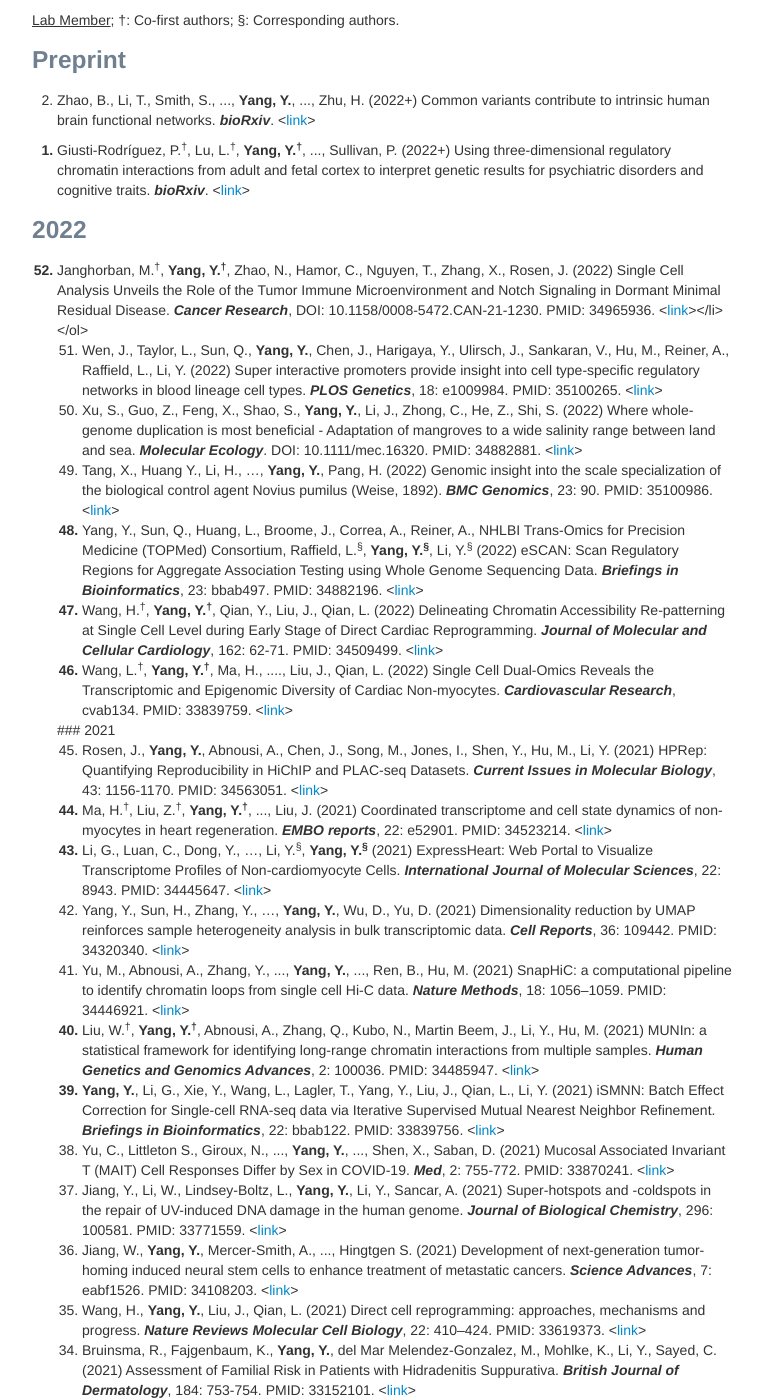
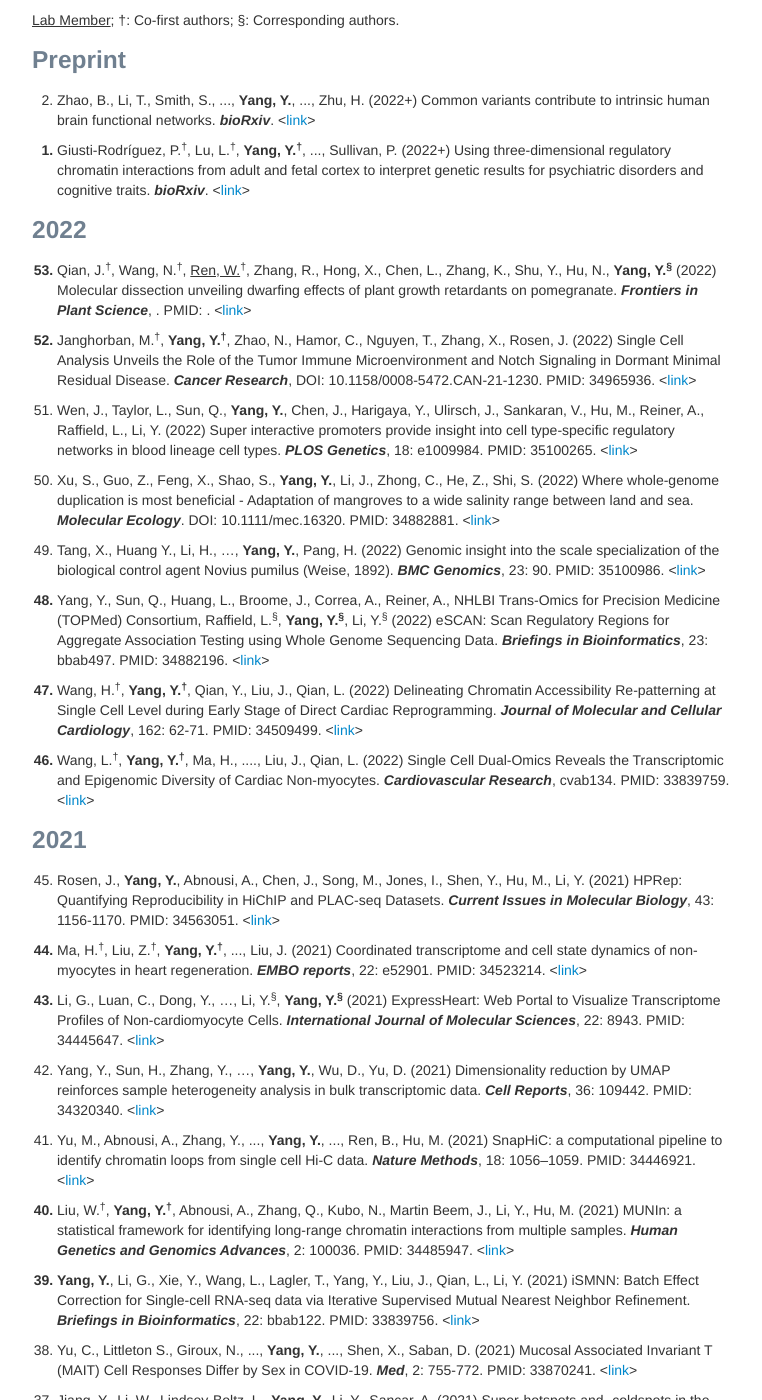
Before and after one commit to yuchenyanggroup/yuchenyanggroup.github.io, a Jekyll site: the page built from pages/pubs.md, in a window 1280 px wide and 1400 px high, scrolled down 244 px. Shown: the whole window, without its empty margins (258-1020 px from the left). Built offline with Jekyll 4.4.1, drawn with Linux system fonts in a browser that asks for light colours; some of the changed text lies outside the part shown.

Commit message:
Update pubs.md

```diff
--- a/pages/pubs.md
+++ b/pages/pubs.md
@@ -21,7 +21,9 @@ title: Yang Group's publications
 
 ### 2022
 
-<ol start="52" style="font-weight: bold;"> <li><span style="font-weight: normal;"> Janghorban, M.<sup>&dagger;</sup>, <b>Yang, Y.<sup>&dagger;</sup></b>, Zhao, N., Hamor, C., Nguyen, T., Zhang, X., Rosen, J. (2022) Single Cell Analysis Unveils the Role of the Tumor Immune Microenvironment and Notch Signaling in Dormant Minimal Residual Disease. <i><b>Cancer Research</b></i>, DOI: 10.1158/0008-5472.CAN-21-1230. PMID: 34965936. <<a href="https://cancerres.aacrjournals.org/content/early/2021/12/28/0008-5472.CAN-21-1230">link</a>></li></ol>
+<ol start="53" style="font-weight: bold;"> <li><span style="font-weight: normal;"> Qian, J.<sup>&dagger;</sup>, Wang, N.<sup>&dagger;</sup>, <u>Ren, W.</u><sup>&dagger;</sup>, Zhang, R., Hong, X., Chen, L., Zhang, K., Shu, Y., Hu, N., <b>Yang, Y.<sup>&sect;</sup></b> (2022) Molecular dissection unveiling dwarfing effects of plant growth retardants on pomegranate. <i><b>Frontiers in Plant Science</b></i>, . PMID: . <<a href="https://cancerres.aacrjournals.org/content/early/2021/12/28/0008-5472.CAN-21-1230">link</a>></span></li></ol>
+
+<ol start="52" style="font-weight: bold;"> <li><span style="font-weight: normal;"> Janghorban, M.<sup>&dagger;</sup>, <b>Yang, Y.<sup>&dagger;</sup></b>, Zhao, N., Hamor, C., Nguyen, T., Zhang, X., Rosen, J. (2022) Single Cell Analysis Unveils the Role of the Tumor Immune Microenvironment and Notch Signaling in Dormant Minimal Residual Disease. <i><b>Cancer Research</b></i>, DOI: 10.1158/0008-5472.CAN-21-1230. PMID: 34965936. <<a href="https://cancerres.aacrjournals.org/content/early/2021/12/28/0008-5472.CAN-21-1230">link</a>></span></li></ol>
 
 <ol start="51"> <li> Wen, J., Taylor, L., Sun, Q., <b>Yang, Y.</b>, Chen, J., Harigaya, Y., Ulirsch, J., Sankaran, V., Hu, M., Reiner, A., Raffield, L., Li, Y. (2022) Super interactive promoters provide insight into cell type-specific regulatory networks in blood lineage cell types. <i><b>PLOS Genetics</b></i>, 18: e1009984. PMID: 35100265. <<a href="https://journals.plos.org/plosgenetics/article?id=10.1371/journal.pgen.1009984">link</a>></li></ol>
 
```
